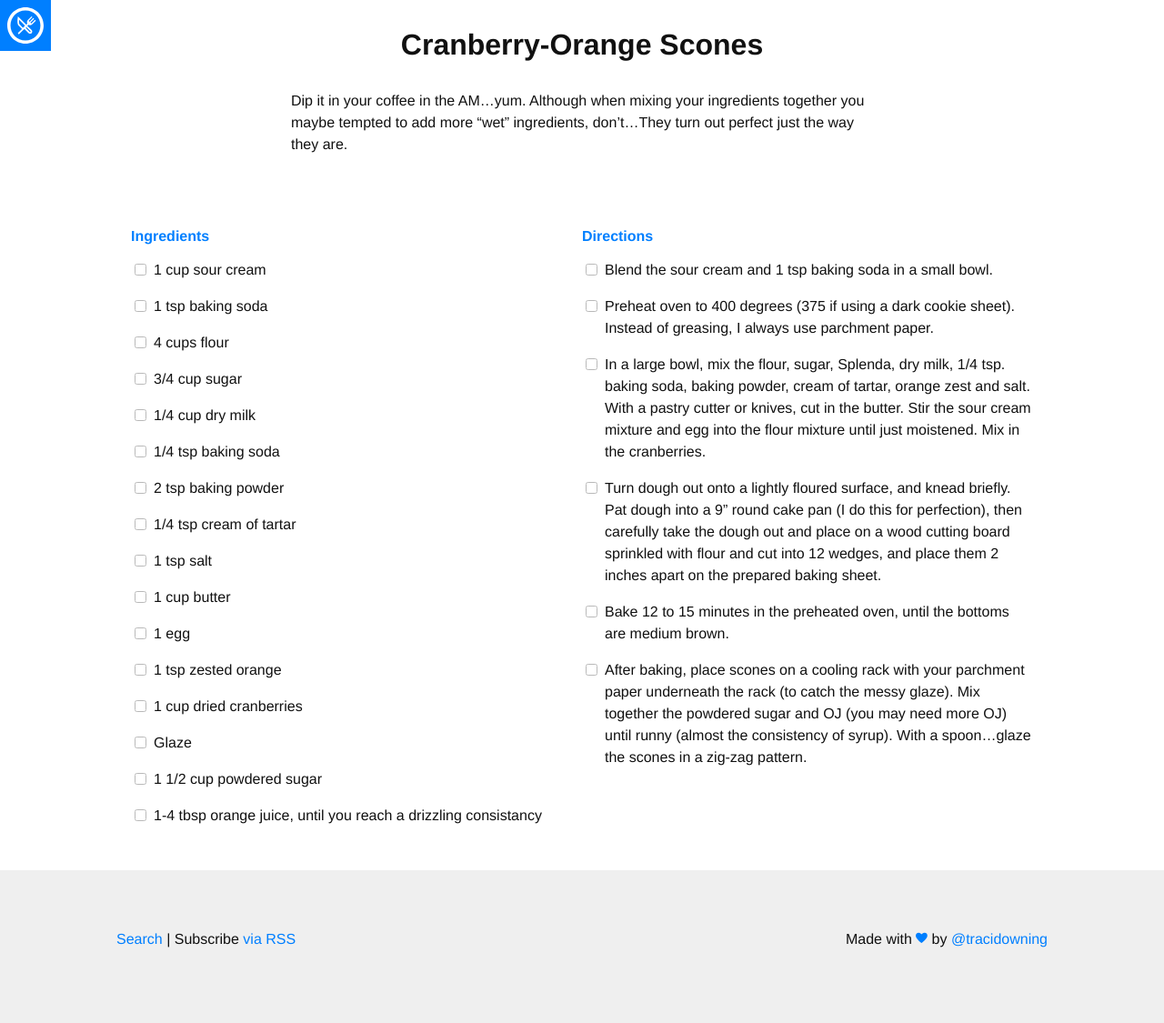
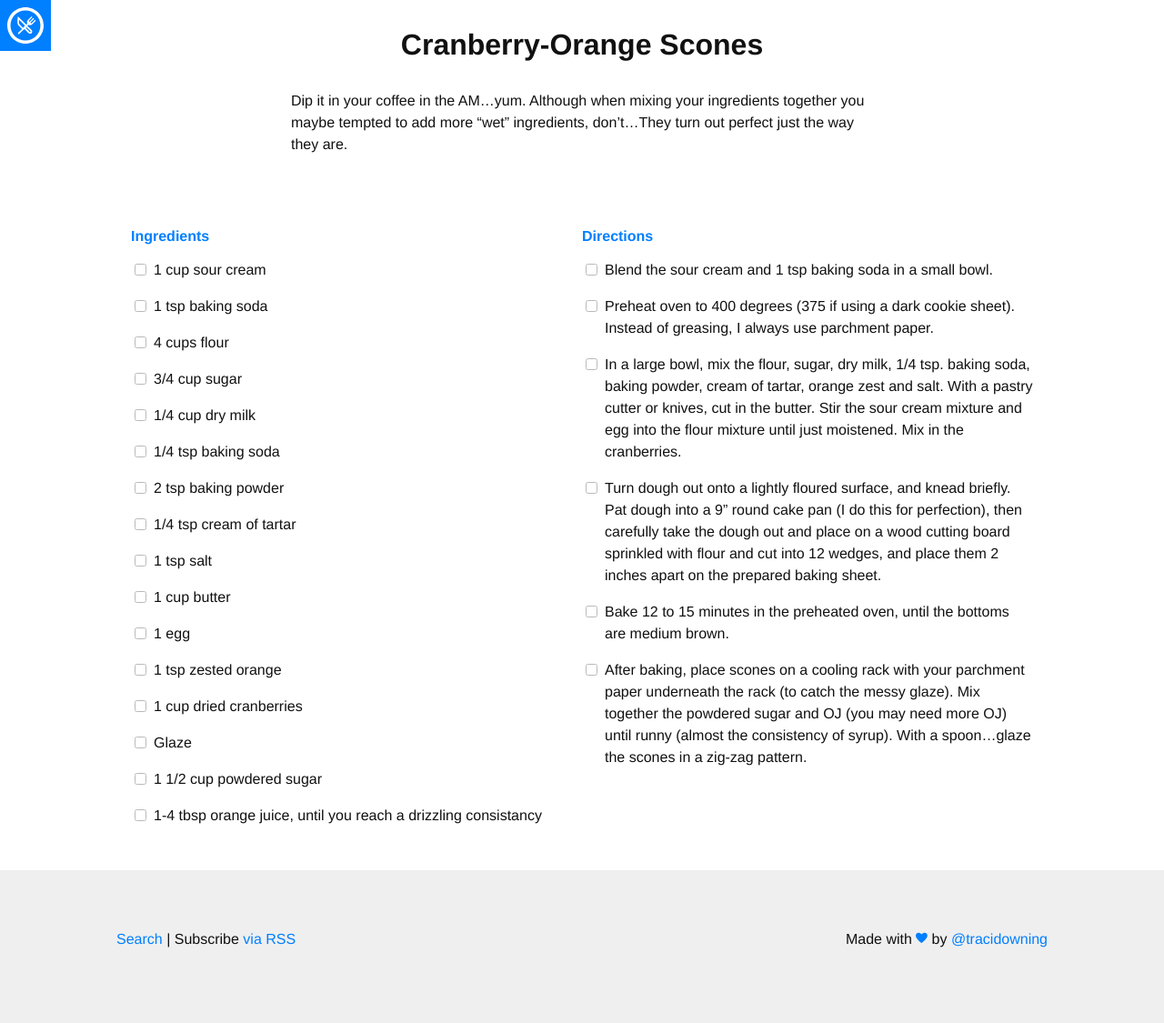
Before and after one commit to tracidowning/recipes, a Jekyll site: the page built from _recipes/cranberry-orange-scones.md, in a window 1280 px wide. Shown: the whole page at 91% size. Built offline with Jekyll 4.4.1, drawn with Linux system fonts in a browser that asks for light colours; nearby versions of some CDN libraries; some web fonts are replaced.

Commit message:
Update cranberry-orange-scones.md

```diff
--- a/_recipes/cranberry-orange-scones.md
+++ b/_recipes/cranberry-orange-scones.md
@@ -25,7 +25,7 @@ ingredients:
 directions:
 - Blend the sour cream and 1 tsp baking soda in a small bowl.
 - Preheat oven to 400 degrees (375 if using a dark cookie sheet). Instead of greasing, I always use parchment paper.
-- In a large bowl, mix the flour, sugar, Splenda, dry milk, 1/4 tsp. baking soda, baking powder, cream of tartar, orange zest and salt. With a pastry cutter or knives, cut in the butter. Stir the sour cream mixture and egg into the flour mixture until just moistened. Mix in the cranberries.
+- In a large bowl, mix the flour, sugar, dry milk, 1/4 tsp. baking soda, baking powder, cream of tartar, orange zest and salt. With a pastry cutter or knives, cut in the butter. Stir the sour cream mixture and egg into the flour mixture until just moistened. Mix in the cranberries.
 - Turn dough out onto a lightly floured surface, and knead briefly. Pat dough into a 9" round cake pan (I do this for perfection), then carefully take the dough out and place on a wood cutting board sprinkled with flour and cut into 12 wedges, and place them 2 inches apart on the prepared baking sheet.
 - Bake 12 to 15 minutes in the preheated oven, until the bottoms are medium brown.
 - After baking, place scones on a cooling rack with your parchment paper underneath the rack (to catch the messy glaze). Mix together the powdered sugar and OJ (you may need more OJ) until runny (almost the consistency of syrup). With a spoon...glaze the scones in a zig-zag pattern.
```
